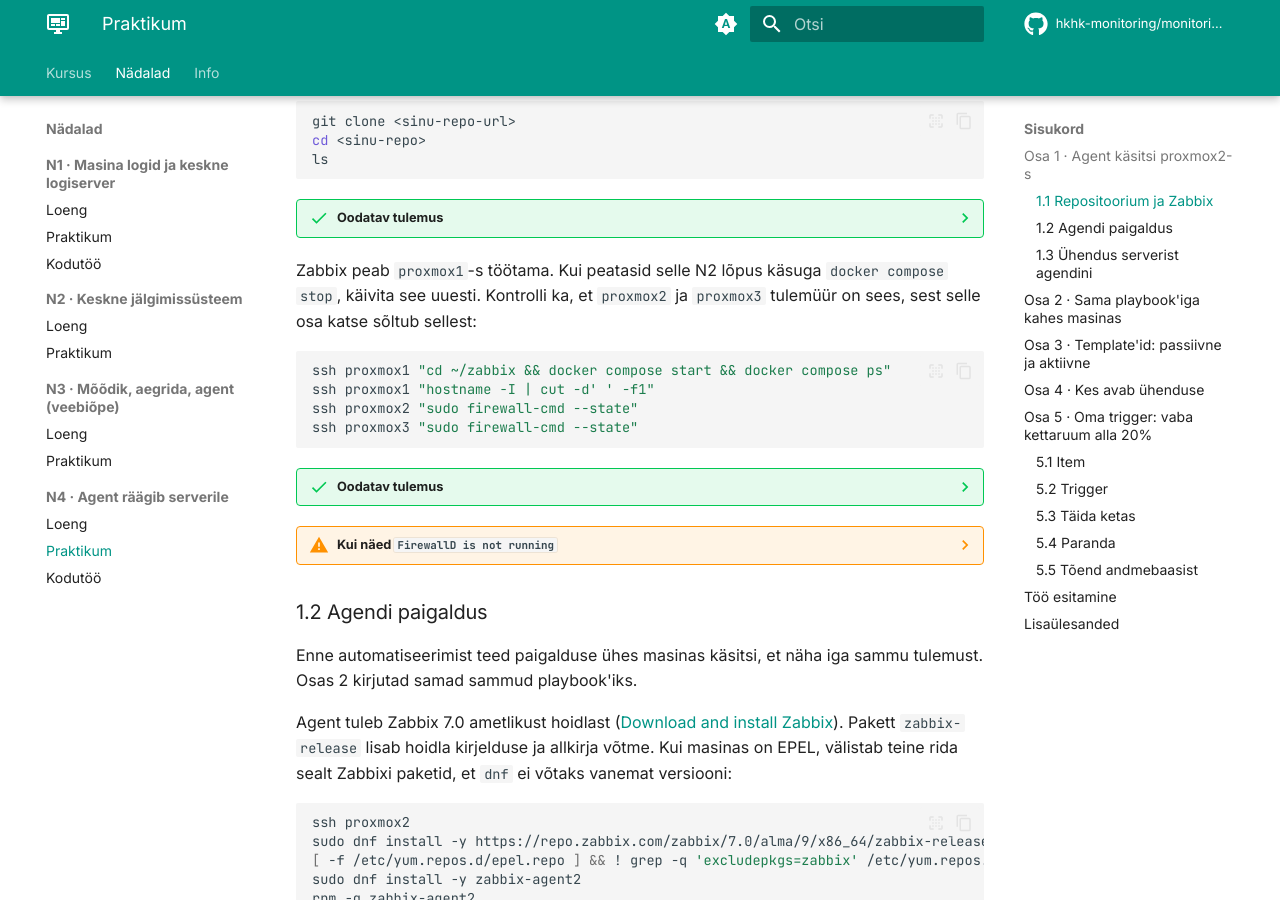
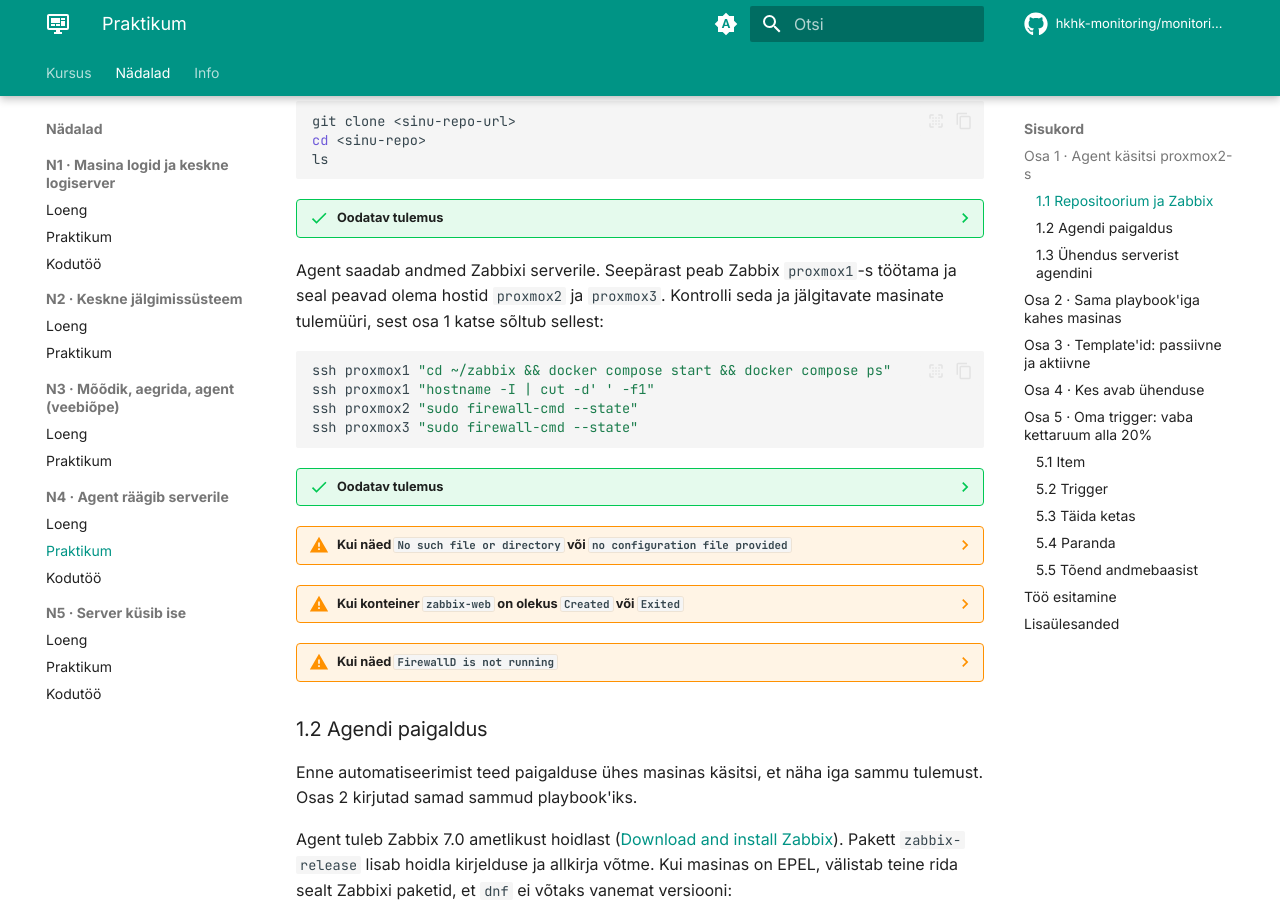
Before and after one commit to hkhk-monitoring/monitoring, an MkDocs documentation site: the page built from docs/week04/lab.md, in a window 1280 px wide and 900 px high, scrolled down 553 px. Built offline with MkDocs 1.6.1 and Material for MkDocs 9.7.7, drawn with Linux system fonts in a browser that asks for light colours; comment, search, counter and statistics services are not loaded.

Commit message:
N4 praktikum; menüü

````diff
--- a/docs/week04/lab.md
+++ b/docs/week04/lab.md
@@ -37,12 +37,12 @@
 ??? success "Oodatav tulemus"
 
     ```text
-    README.md  konf  logid
+    README.md  konf  logid  zabbix
     ```
 
-    `README.md`-sse kirjutad vastused, pealkirjad on juba olemas. Playbook läheb kausta `konf/`, tõendid kausta `logid/`.
+    `README.md`-sse kirjutad vastused, pealkirjad on juba olemas. Playbook läheb kausta `konf/`, tõendid kausta `logid/`. Kaustas `zabbix/` on Zabbixi Compose'i fail neile, kellel Zabbix veel puudub.
 
-Zabbix peab `proxmox1`-s töötama. Kui peatasid selle N2 lõpus käsuga `docker compose stop`, käivita see uuesti. Kontrolli ka, et `proxmox2` ja `proxmox3` tulemüür on sees, sest selle osa katse sõltub sellest:
+Agent saadab andmed Zabbixi serverile. Seepärast peab Zabbix `proxmox1`-s töötama ja seal peavad olema hostid `proxmox2` ja `proxmox3`. Kontrolli seda ja jälgitavate masinate tulemüüri, sest osa 1 katse sõltub sellest:
 
 ```bash
 ssh proxmox1 "cd ~/zabbix && docker compose start && docker compose ps"
@@ -53,7 +53,23 @@
 
 ??? success "Oodatav tulemus"
 
-    Kolm konteinerit olekus `Up`, siis `proxmox1` IP (näiteks `192.168.35.11`) ja kaks korda `running`. IP läheb agendi seadetesse. Veebiliides on aadressil `http://<proxmox1-IP>:8080` ja seal on hostid `proxmox2` ja `proxmox3` template'iga *ICMP Ping*.
+    Kolm konteinerit olekus `Up`, siis `proxmox1` IP-aadress (näiteks `192.168.35.11`) ja kaks korda `running`. IP-aadress läheb agendi seadetesse. Veebiliides on aadressil `http://<proxmox1-IP>:8080` ja seal on hostid `proxmox2` ja `proxmox3` template'iga *ICMP Ping*.
+
+??? warning "Kui näed `No such file or directory` või `no configuration file provided`"
+    Sul ei ole `proxmox1`-s Zabbixit. Käivita see starteri failiga oma arvutist, repositooriumi kaustas:
+
+    ```bash
+    ssh proxmox1 "mkdir -p ~/zabbix"
+    scp zabbix/compose.yaml proxmox1:zabbix/
+    ssh proxmox1 'cd ~/zabbix && echo "ZBX_DB_PASSWORD=$(openssl rand -hex 12)" > .env && docker compose up -d'
+    ```
+
+    Esimesel käivitusel loob server andmebaasi tabelid, see võtab 1–3 minutit. Oota, kuni `ssh proxmox1 "cd ~/zabbix && docker compose logs zabbix-server" | grep "server #0 started"` annab rea. Seejärel ava `http://<proxmox1-IP>:8080`, kasutaja on **Admin** ja parool **zabbix**.
+
+    Lisa kaks hosti: **Data collection → Hosts → Create host**, **Host name** `proxmox2`, **Templates** **ICMP Ping**, **Host groups** **Linux servers**, **Interfaces → Add → Agent** ja masina IP-aadress (`ssh proxmox2 "hostname -I"`). Vajuta **Add** ja tee sama `proxmox3` jaoks. Täpsemalt on see kirjas [praktikumis 2](../week02/lab.md).
+
+??? warning "Kui konteiner `zabbix-web` on olekus `Created` või `Exited`"
+    Port 8080 on tõenäoliselt kasutusel. Vaata `ssh proxmox1 "docker ps"`, milline konteiner porti hoiab, ja peata see oma kaustas käsuga `docker compose stop`.
 
 ??? warning "Kui näed `FirewallD is not running`"
     Masinas pole tulemüür sees. Käivita see: `sudo systemctl enable --now firewalld`. SSH on vaikimisi lubatud.
--- a/mkdocs.yml
+++ b/mkdocs.yml
@@ -103,6 +103,11 @@
     - Praktikum: week04/lab.md
     - Kodutöö: week04/homework.md
 
+  - N5 · Server küsib ise:
+    - Loeng: week05/lecture.md
+    - Praktikum: week05/lab.md
+    - Kodutöö: week05/homework.md
+
 - Info:
   - Litsents: litsents.md
 
````
